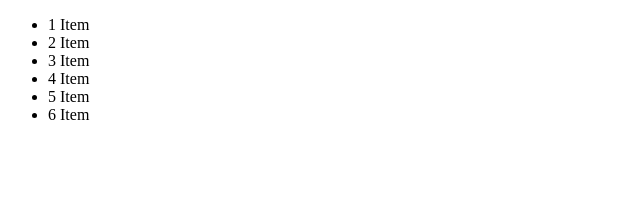
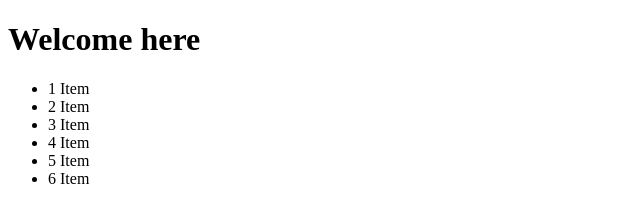
Before and after one commit to java2786/saj001_git_demo, a plain HTML site: page index.html in a window 1280 px wide. Shown: the whole page, without its empty margins (0-640 px from the left). Drawn offline with Linux system fonts and the light colour scheme.

Commit message:
index html has heading now

```diff
--- a/index.html
+++ b/index.html
@@ -8,6 +8,7 @@
 </head>
 
 <body>
+    <h1>Welcome here</h1>
     <div>
         <ul>
             <li>1 Item</li>
@@ -18,5 +19,7 @@
             <li>6 Item</li>
         </ul>
     </div>
+
+
 </body>
 </html>
```
